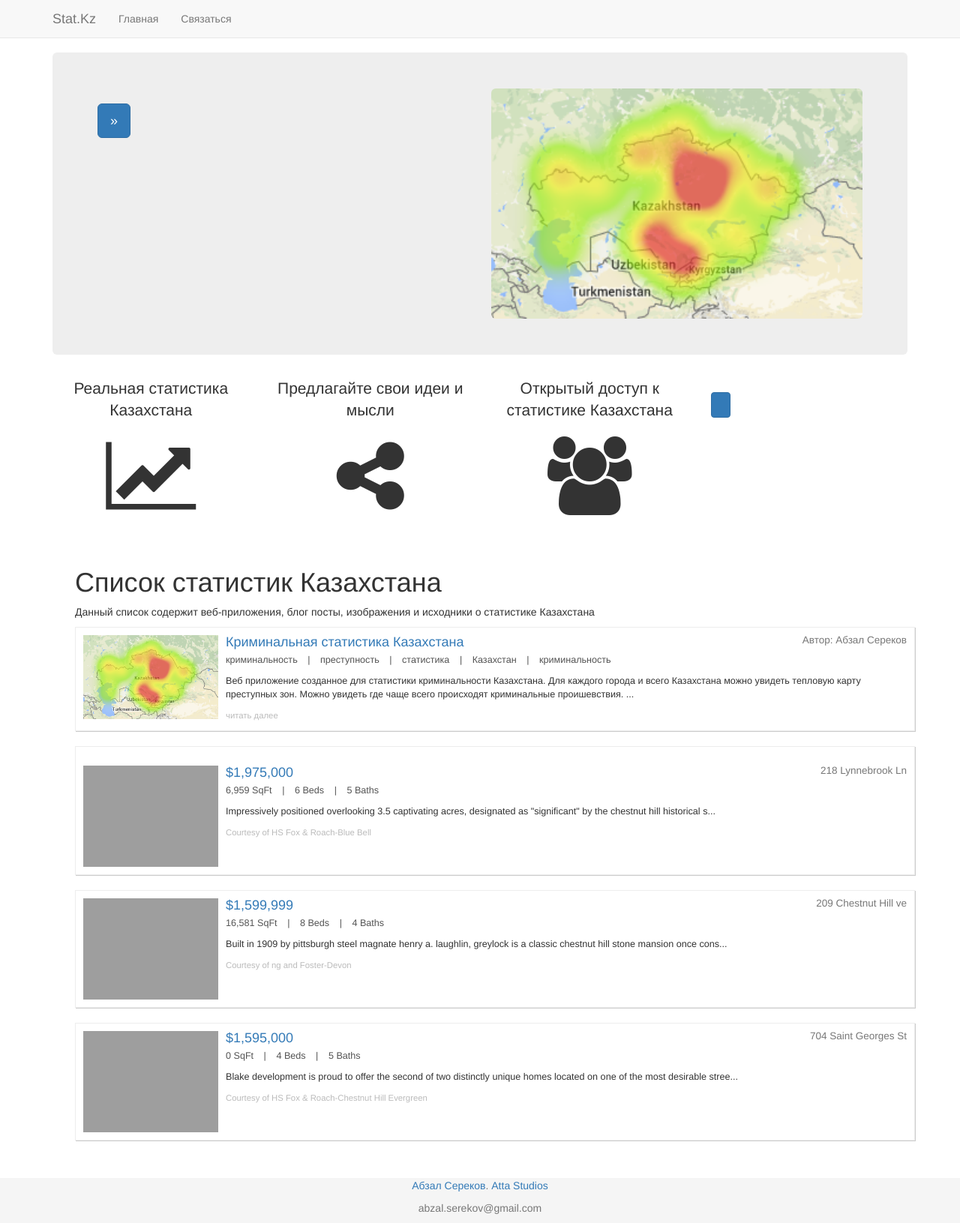
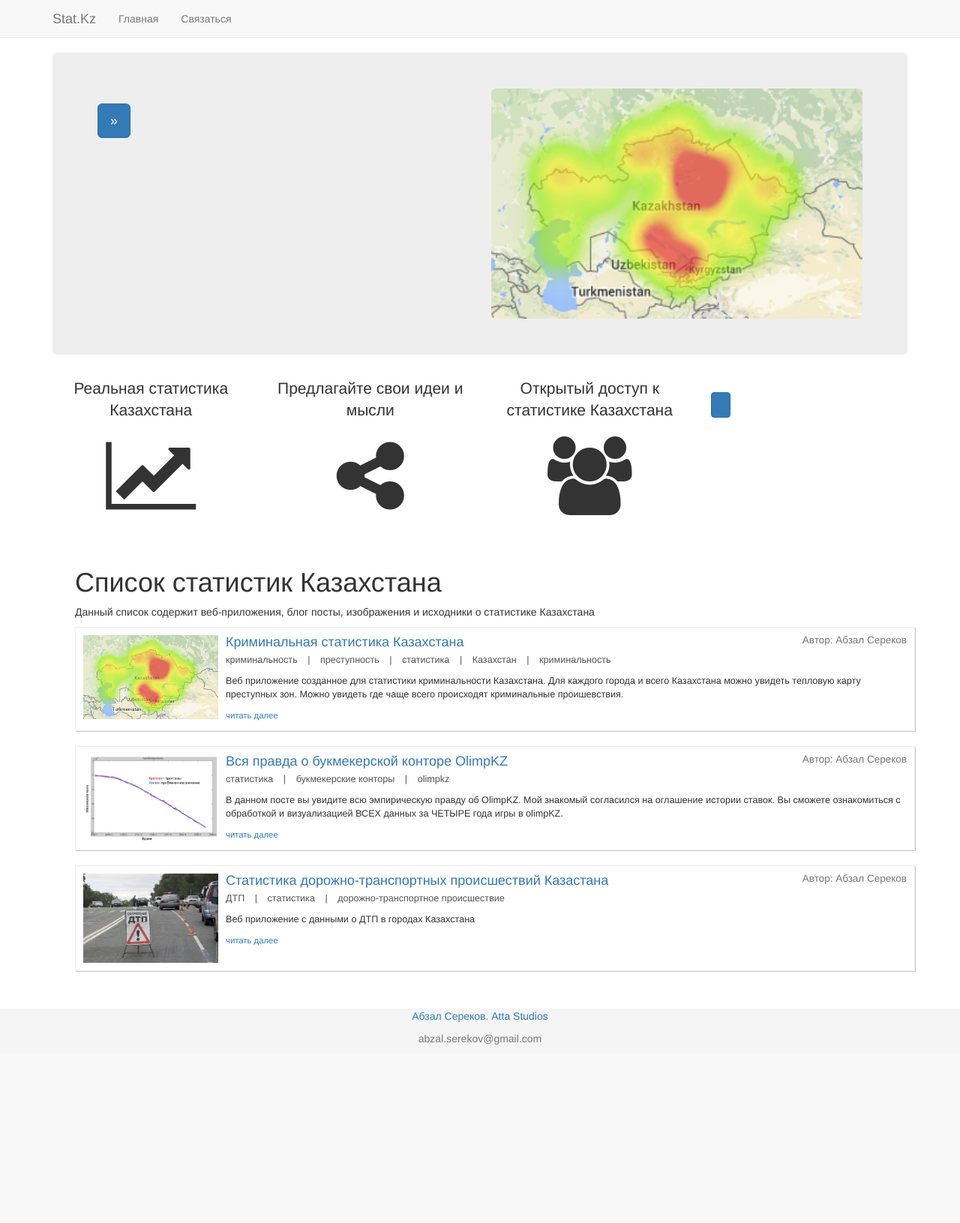
Before and after one commit to abzaloid/mvp-landing-page, a Django app: page /dtp/ in a window 1280 px wide. Shown: the whole page at 75% size. After the commit the page ends 1393 px from the top, so only its background shows below. Run offline with Django 3.2, Linux system fonts and the light colour scheme; some libraries are stand-ins or nearby versions; grey boxes are pictures that could not be loaded.

Commit message:
text is added to the list

```diff
--- a/templates/home.html
+++ b/templates/home.html
@@ -93,7 +93,7 @@
                                 </ul>
 
                                 <p class="hidden-xs">Веб приложение созданное для статистики криминальности Казахстана. Для каждого города и всего Казахстана можно увидеть тепловую карту преступных зон. Можно увидеть где чаще всего происходят криминальные проишевствия.
-                                ...</p><a href='{% url "crime" %}'><span class="fnt-smaller fnt-lighter fnt-arial">читать далее</span>
+                                </p><span class="fnt-smaller fnt-lighter fnt-arial"><a href='{% url "crime" %}'>читать далее</a></span>
                             </div>
                         </div>
                     </div><!-- End Listing-->
@@ -101,8 +101,40 @@
                     <!-- Begin Listing: 218 LYNNEBROOK LN-->
                     <div class="brdr bgc-fff pad-10 box-shad btm-mrg-20 property-listing">
                         <div class="media">
-                            <a class="pull-left" href="#" target="_parent">
-                            <img alt="image" class="img-responsive" src="http://images.prd.mris.com/image/V2/1/zMjCkcFeFDXDAP8xDhbD9ZmrVL7oGkBvSnh2bDBZ6UB5UHXa3_g8c6XYhRY_OxgGaMBMehiTWXDSLzBMaIzRhA.jpg"></a>
+                            <a class="pull-left" href="{% url 'olimpkz' %}" target="_parent">
+                            <img alt="Вся правда о конторе olimpkz" class="img-responsive" src="{% static 'img/olimpkz.png' %}"></a>
+
+                            <div class="clearfix visible-sm"></div>
+
+                            <div class="media-body fnt-smaller">
+                                <a href="{% url 'olimpkz' %}" target="_parent"></a>
+
+                                <h4 class="media-heading">
+                                  <a href="{% url 'olimpkz' %}" target="_parent">Вся правда о букмекерской конторе OlimpKZ <small class="pull-right">Автор: Абзал Сереков</small></a></h4>
+
+
+                                <ul class="list-inline mrg-0 btm-mrg-10 clr-535353">
+                                    <li>статистика</li>
+
+                                    <li style="list-style: none">|</li>
+
+                                    <li>букмекерские конторы</li>
+
+                                    <li style="list-style: none">|</li>
+
+                                    <li>olimpkz</li>
+                                </ul>
+
+                                <p class="hidden-xs">В данном посте вы увидите всю эмпирическую правду об OlimpKZ. Мой знакомый согласился на оглашение истории ставок. Вы сможете ознакомиться с обработкой и визуализацией ВСЕХ данных за ЧЕТЫРЕ года игры в olimpKZ.</p><span class="fnt-smaller fnt-lighter fnt-arial"><a href="{% url 'olimpkz' %}">читать далее</a></span>
+                            </div>
+                        </div>
+                    </div><!-- End Listing-->
+
+                    <!-- Begin Listing: 209 CHESTNUT HILL AVE-->
+                    <div class="brdr bgc-fff pad-10 box-shad btm-mrg-20 property-listing">
+                        <div class="media">
+                            <a class="pull-left" href="{% url 'dtp' %}" target="_parent">
+                            <img alt="image" class="img-responsive" src="{% static 'img/dtp.jpg' %}"></a>
 
                             <div class="clearfix visible-sm"></div>
 
@@ -110,98 +142,26 @@
                                 <a href="#" target="_parent"></a>
 
                                 <h4 class="media-heading">
-                                  <a href="#" target="_parent">$1,975,000 <small class="pull-right">218 Lynnebrook Ln</small></a></h4>
+                                  <a href="{% url 'dtp' %}" target="_parent">Статистика дорожно-транспортных происшествий Казастана <small class="pull-right">Автор: Абзал Сереков</small></a></h4>
 
 
                                 <ul class="list-inline mrg-0 btm-mrg-10 clr-535353">
-                                    <li>6,959 SqFt</li>
+                                    <li>ДТП</li>
 
                                     <li style="list-style: none">|</li>
 
-                                    <li>6 Beds</li>
+                                    <li>статистика</li>
 
                                     <li style="list-style: none">|</li>
 
-                                    <li>5 Baths</li>
+                                    <li>дорожно-транспортное происшествие</li>
                                 </ul>
 
-                                <p class="hidden-xs">Impressively positioned
-                                overlooking 3.5 captivating acres, designated
-                                as "significant" by the chestnut hill
-                                historical s...</p><span class="fnt-smaller fnt-lighter fnt-arial">Courtesy of HS Fox & Roach-Blue Bell</span>
+                                <p class="hidden-xs">Веб приложение с данными о ДТП в городах Казахстана</p><span class="fnt-smaller fnt-lighter fnt-arial"><a href="{% url 'dtp' %}">читать далее</a></span>
                             </div>
                         </div>
-                    </div><!-- End Listing-->
-
-                    <!-- Begin Listing: 209 CHESTNUT HILL AVE-->
-                    <div class="brdr bgc-fff pad-10 box-shad btm-mrg-20 property-listing">
-                        <div class="media">
-                            <a class="pull-left" href="#" target="_parent">
-                            <img alt="image" class="img-responsive" src="http://images.prd.mris.com/image/V2/1/iwn7qH9r9OPnqTaTTxxb8PBzQHk2EiHU2PBBntt041AZsVsGY-SeUexTMLgRcYSJukrKOwHaYnTVXAsk6RdSmA.jpg"></a>
-
-                            <div class="clearfix visible-sm"></div>
-
-                            <div class="media-body fnt-smaller">
-                                <a href="#" target="_parent"></a>
-
-                                <h4 class="media-heading">
-                                  <a href="#" target="_parent">$1,599,999 <small class="pull-right">209 Chestnut Hill ve</small></a></h4>
-
-
-                                <ul class="list-inline mrg-0 btm-mrg-10 clr-535353">
-                                    <li>16,581 SqFt</li>
-
-                                    <li style="list-style: none">|</li>
-
-                                    <li>8 Beds</li>
-
-                                    <li style="list-style: none">|</li>
-
-                                    <li>4 Baths</li>
-                                </ul>
-
-                                <p class="hidden-xs">Built in 1909 by
-                                pittsburgh steel magnate henry a. laughlin,
-                                greylock is a classic chestnut hill stone
-                                mansion once cons...</p><span class="fnt-smaller fnt-lighter fnt-arial">Courtesy of ng and Foster-Devon</span>
-                            </div>
                         </div>
-                    </div><!-- End Listing-->
-
-                    <!-- Begin Listing: 704 SAINT GEORGES ST-->
-                    <div class="brdr bgc-fff pad-10 box-shad btm-mrg-20 property-listing">
-                        <div class="media">
-                            <a class="pull-left" href="#" target="_parent">
-                            <img alt="image" class="img-responsive" src="http://images.prd.mris.com/image/V2/1/7IZk2HTN0AcHnIb7VCvisTUc3kTbn0UyHQlVAlwkNLM3_8UNN8pcgy9u6KVNoRGGH_kdUlpYehdbqzctRNUebg.jpg"></a>
-
-                            <div class="clearfix visible-sm"></div>
-
-                            <div class="media-body fnt-smaller">
-                                <a href="#" target="_parent"></a>
-
-                                <h4 class="media-heading">
-                                  <a href="#" target="_parent">$1,595,000 <small class="pull-right">704 Saint Georges St</small></a></h4>
-
-
-                                <ul class="list-inline mrg-0 btm-mrg-10 clr-535353">
-                                    <li>0 SqFt</li>
-
-                                    <li style="list-style: none">|</li>
-
-                                    <li>4 Beds</li>
-
-                                    <li style="list-style: none">|</li>
-
-                                    <li>5 Baths</li>
-                                </ul>
-
-                                <p class="hidden-xs">Blake development is proud
-                                to offer the second of two distinctly unique
-                                homes located on one of the most desirable
-                                stree...</p><span class="fnt-smaller fnt-lighter fnt-arial">Courtesy of HS Fox & Roach-Chestnut Hill
-                                Evergreen</span>
-                            </div>
-                        </div>
+					</div>
                     </div><!-- End Listing-->
                     </div>
                         </div>
```
Also changed, not shown: static_in_pro/our_static/img/dtp.jpg (added), static_in_pro/our_static/img/olimpkz.png (added).
